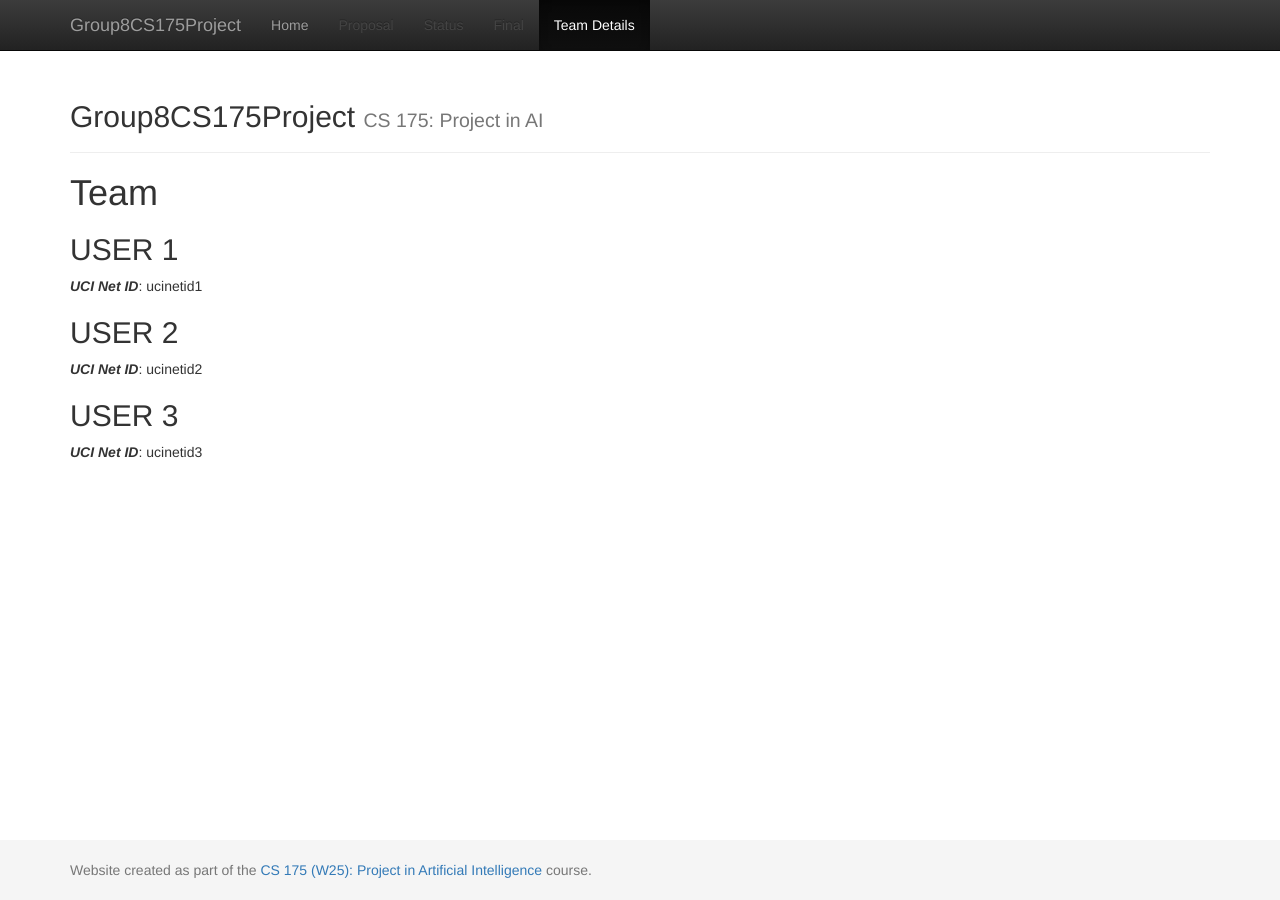
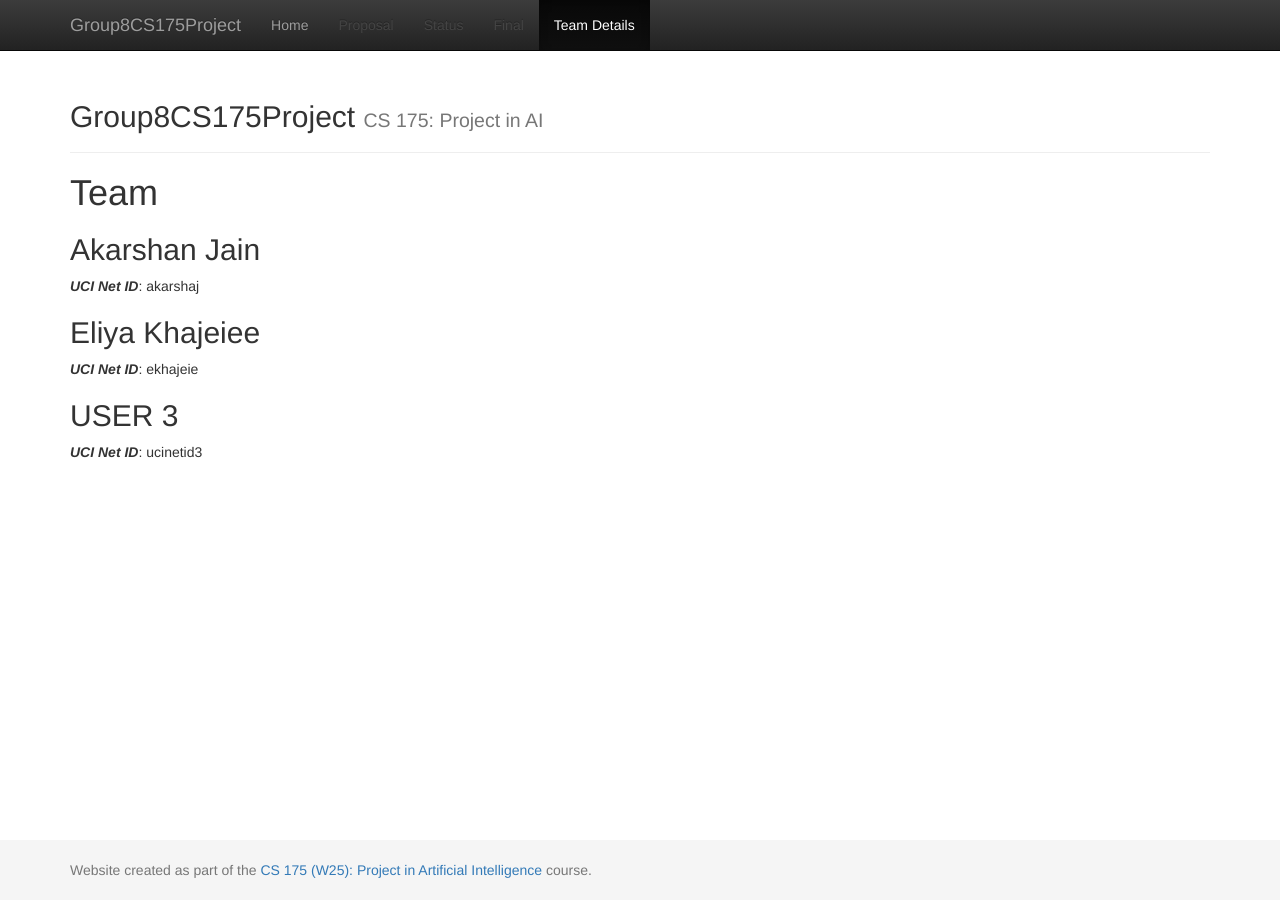
Before and after one commit to akarshanjain/StealthEscape, a Jekyll site: the page built from docs/team.md, in a window 1280 px wide. Built offline with Jekyll 4.4.1, drawn with Linux system fonts in a browser that asks for light colours.

Commit message:
Update team.md

```diff
--- a/docs/team.md
+++ b/docs/team.md
@@ -6,11 +6,11 @@ title:  Team
 # {{ page.title }}
 
 
-## USER 1
-***UCI Net ID***: ucinetid1
+## Akarshan Jain
+***UCI Net ID***: akarshaj
 
-## USER 2
-***UCI Net ID***: ucinetid2
+## Eliya Khajeiee
+***UCI Net ID***: ekhajeie
 
 ## USER 3
 ***UCI Net ID***: ucinetid3
```
